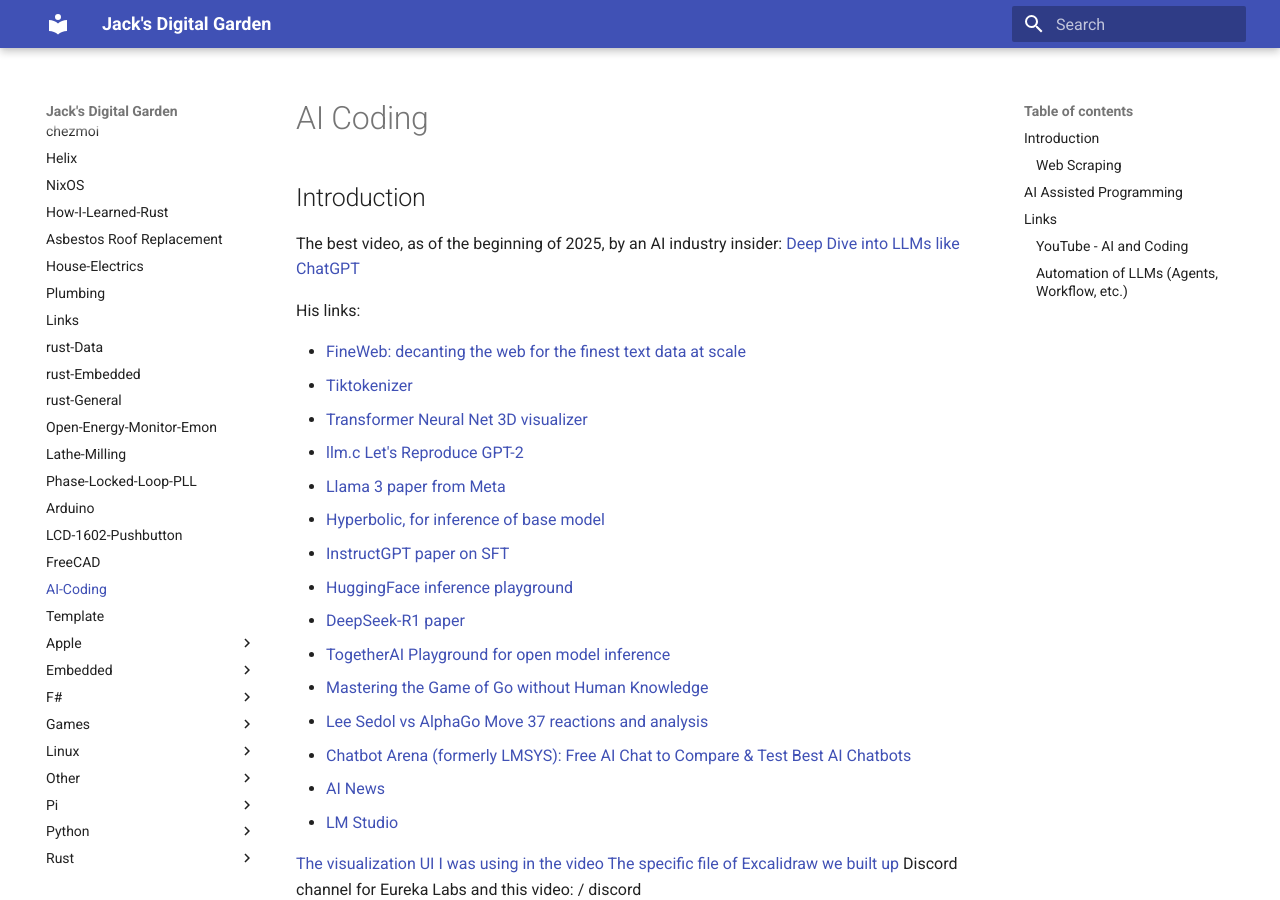
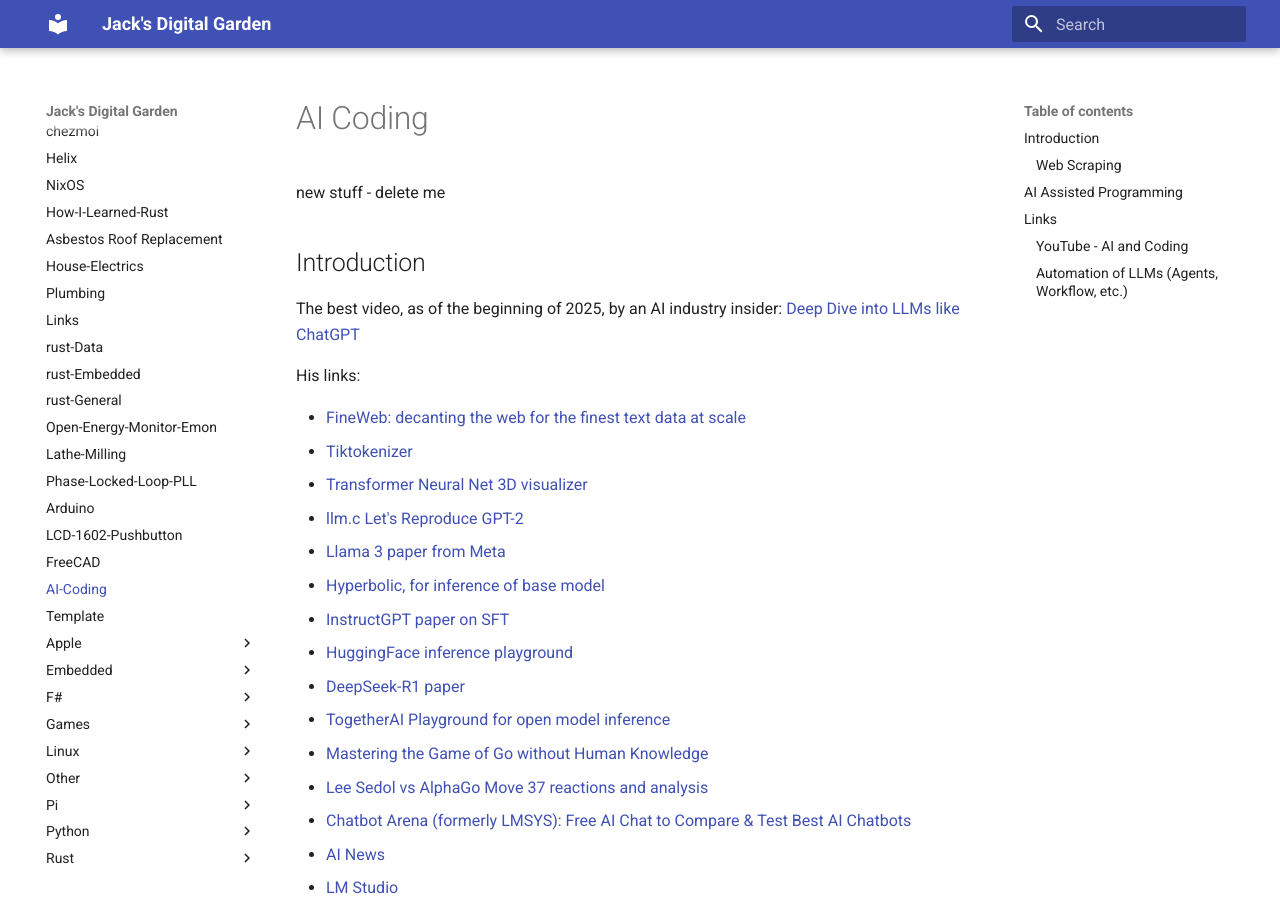
Before and after one commit to jchidley/mkdocs-material-test, an MkDocs documentation site: the page built from docs/2025-02-08-AI-Coding.md, in a window 1280 px wide and 900 px high. Built offline with MkDocs 1.6.1 and Material for MkDocs 9.7.7, drawn with Linux system fonts in a browser that asks for light colours.

```diff
--- a/docs/2025-02-08-AI-Coding.md
+++ b/docs/2025-02-08-AI-Coding.md
@@ -5,6 +5,8 @@
 <!-- markdownlint-disable MD025 -->
 # AI Coding
 <!-- markdownlint-enable MD025 -->
+
+new stuff - delete me
 
 ## Introduction
 
--- a/docs/project-words.txt
+++ b/docs/project-words.txt
@@ -59,3 +59,4 @@
 onnx
 Karpathy
 Andrej
+Tiktokenizer
```
